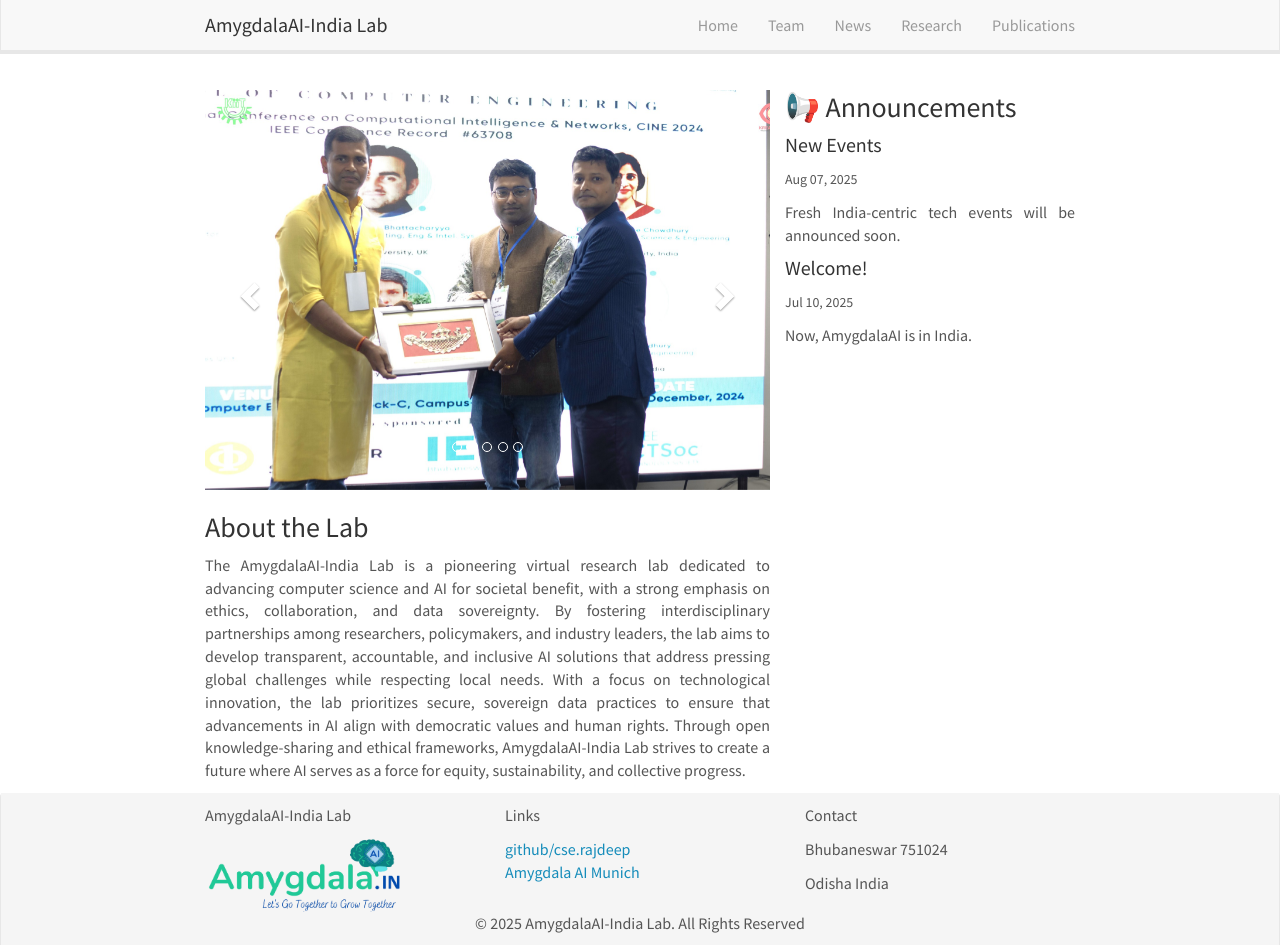
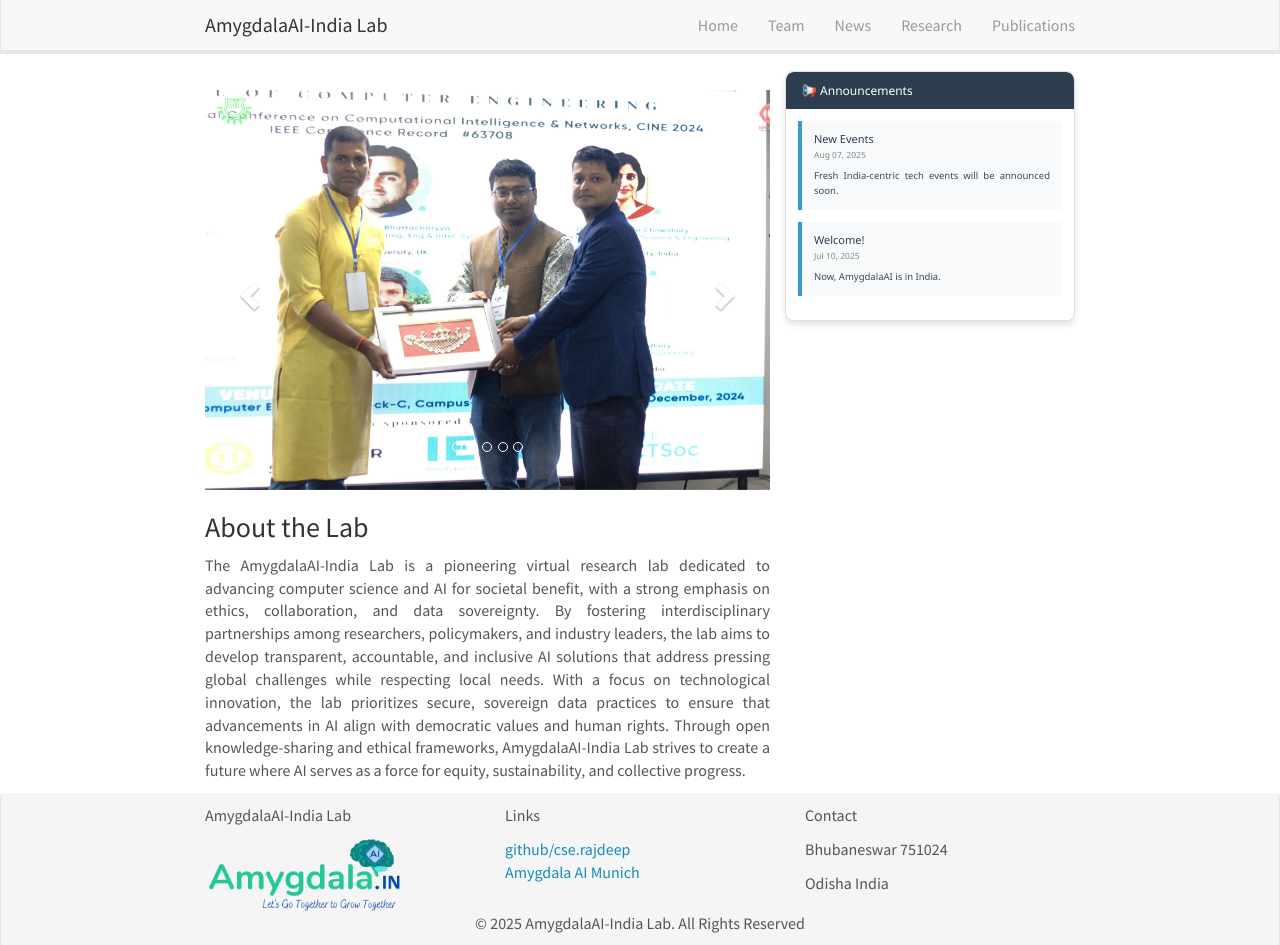
Before and after one commit to amygdalaaiindia/amygdalaaiindia.github.io, a Jekyll site: the page built from _pages/home.md, in a window 1280 px wide and 945 px high. Built offline with Jekyll 4.4.1, drawn with Linux system fonts in a browser that asks for light colours; nearby versions of some CDN libraries; comment, search, counter and statistics services are not loaded.

Commit message:
Update notice-board.html

```diff
--- a/_includes/notice-board.html
+++ b/_includes/notice-board.html
@@ -1,16 +1,109 @@
 <div class="notice-board">
-  <h3>📢 Announcements</h3>
+  <h3 class="notice-header">📢 Announcements</h3>
+  <div class="notices-container">
     <div class="notices">
       {% if site.data.notices.recent_notices %}
         {% for notice in site.data.notices.recent_notices %}
           <div class="notice-item">
-          <h4>{{ notice.title }}</h4>
-          <small>{{ notice.date | date: "%b %d, %Y" }}</small>
-          <p>{{ notice.content | markdownify }}</p>
+            <h4 class="notice-title">{{ notice.title }}</h4>
+            <small class="notice-date">{{ notice.date | date: "%b %d, %Y" }}</small>
+            <div class="notice-content">{{ notice.content | markdownify }}</div>
           </div>
         {% endfor %}
       {% else %}
-      <p class="debug">DEBUG: No notices found. Data: {{ site.data.notices | inspect }}</p>
+        <p class="no-notices">No current announcements.</p>
       {% endif %}
     </div>
   </div>
+</div>
+
+<style>
+  .notice-board {
+    background: #ffffff;
+    border-radius: 8px;
+    box-shadow: 0 4px 6px rgba(0, 0, 0, 0.1);
+    border: 1px solid #e0e0e0;
+    padding: 0;
+    max-width: 350px;
+    overflow: hidden;
+    font-family: 'Segoe UI', Tahoma, Geneva, Verdana, sans-serif;
+  }
+
+  .notice-header {
+    background: #2c3e50;
+    color: white;
+    padding: 12px 16px;
+    margin: 0;
+    font-size: 1.2rem;
+    border-radius: 8px 8px 0 0;
+  }
+
+  .notices-container {
+    max-height: 400px;
+    overflow-y: auto;
+    padding: 12px;
+  }
+
+  .notice-item {
+    background: #f8f9fa;
+    border-left: 4px solid #3498db;
+    padding: 12px;
+    margin-bottom: 12px;
+    border-radius: 0 4px 4px 0;
+    transition: all 0.2s ease;
+  }
+
+  .notice-item:hover {
+    background: #f1f5f9;
+    transform: translateX(2px);
+  }
+
+  .notice-title {
+    color: #2c3e50;
+    margin: 0 0 4px 0;
+    font-size: 1.1rem;
+  }
+
+  .notice-date {
+    color: #7f8c8d;
+    display: block;
+    margin-bottom: 8px;
+    font-size: 0.85rem;
+  }
+
+  .notice-content {
+    color: #34495e;
+    line-height: 1.5;
+    font-size: 0.95rem;
+  }
+
+  .notice-content p {
+    margin: 8px 0 0 0;
+  }
+
+  .no-notices {
+    color: #7f8c8d;
+    text-align: center;
+    padding: 20px;
+    font-style: italic;
+  }
+
+  /* Scrollbar styling */
+  .notices-container::-webkit-scrollbar {
+    width: 6px;
+  }
+
+  .notices-container::-webkit-scrollbar-track {
+    background: #f1f1f1;
+    border-radius: 3px;
+  }
+
+  .notices-container::-webkit-scrollbar-thumb {
+    background: #bdc3c7;
+    border-radius: 3px;
+  }
+
+  .notices-container::-webkit-scrollbar-thumb:hover {
+    background: #95a5a6;
+  }
+</style>
```
Lines whose indentation alone changed are shown as unchanged.
